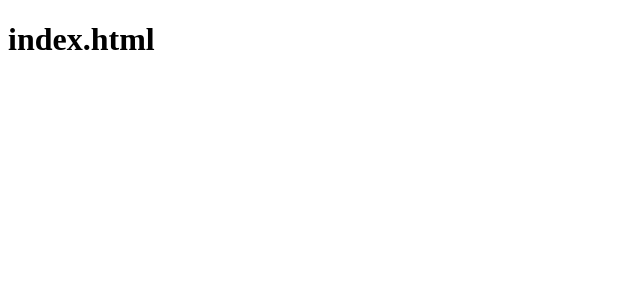
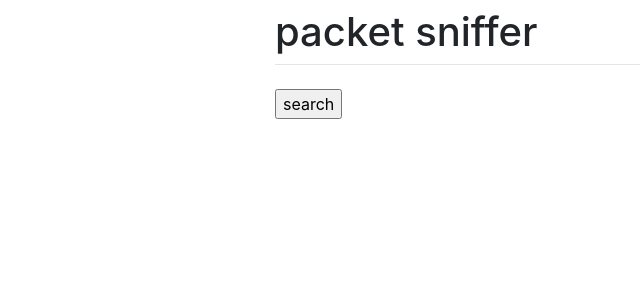
Before and after one commit to chulman/packet-sniffer, a Django app: page / in a window 1280 px wide. Shown: the top 300 px of the page, without its empty margins (0-640 px from the left). Run offline with Django 3.2, Linux system fonts and the light colour scheme; some libraries are stand-ins or nearby versions.

Commit message:
test sniffing with search button.

```diff
--- a/sniffer/sniffer/urls.py
+++ b/sniffer/sniffer/urls.py
@@ -19,7 +19,6 @@ from django.conf.urls import include
 from django.urls import path
 from . import views
 
-
 def index(request):
     return HttpResponse('hello world')
 
--- a/sniffer/sniffer/views.py
+++ b/sniffer/sniffer/views.py
@@ -1,6 +1,12 @@
 from django.shortcuts import render
+from . import http_sniffer
+
 
 # Create your views here.
 def index(request):
     print(request)
+    if (request.GET.get('search_btn')):
+        # MACOS = en0
+       http_sniffer.sniff_packet('en0')
+
     return render(request, "index.html")
--- a/sniffer/templates/index.html
+++ b/sniffer/templates/index.html
@@ -1,12 +1,25 @@
 <!DOCTYPE html>
 <html ng-app="sniffer">
 <head>
+    <meta name="viewport"
+          content="width=device-width,initial-scale=1.0, minimum-scale=1.0,maximum-scale=1.0, user-scalable=no"/>
+    <link rel="stylesheet" href="https://stackpath.bootstrapcdn.com/bootstrap/4.1.3/css/bootstrap.min.css"
+          integrity="sha384-MCw98/SFnGE8fJT3GXwEOngsV7Zt27NXFoaoApmYm81iuXoPkFOJwJ8ERdknLPMO" crossorigin="anonymous">
     <title>packet-sniffer</title>
-
     <base href="/"/>
 </head>
 
 <body>
-    <h1>index.html</h1>
+<div class="container">
+    <div class="row justify-content-center">
+        <div class="col-8">
+            <h1 class="mt-2">packet sniffer</h1>
+            <hr class="mt-0 mb-4">
+            <form method="get">
+                 <input type="submit" name="search_btn" value="search"/>
+            </form>
+        </div>
+    </div>
+</div>
 </body>
 </html>
```
Also changed, not shown: sniffer/sniffer/http_sniffer.py (renamed from sniffer/http-sniffer.py, +3 -4 lines).
